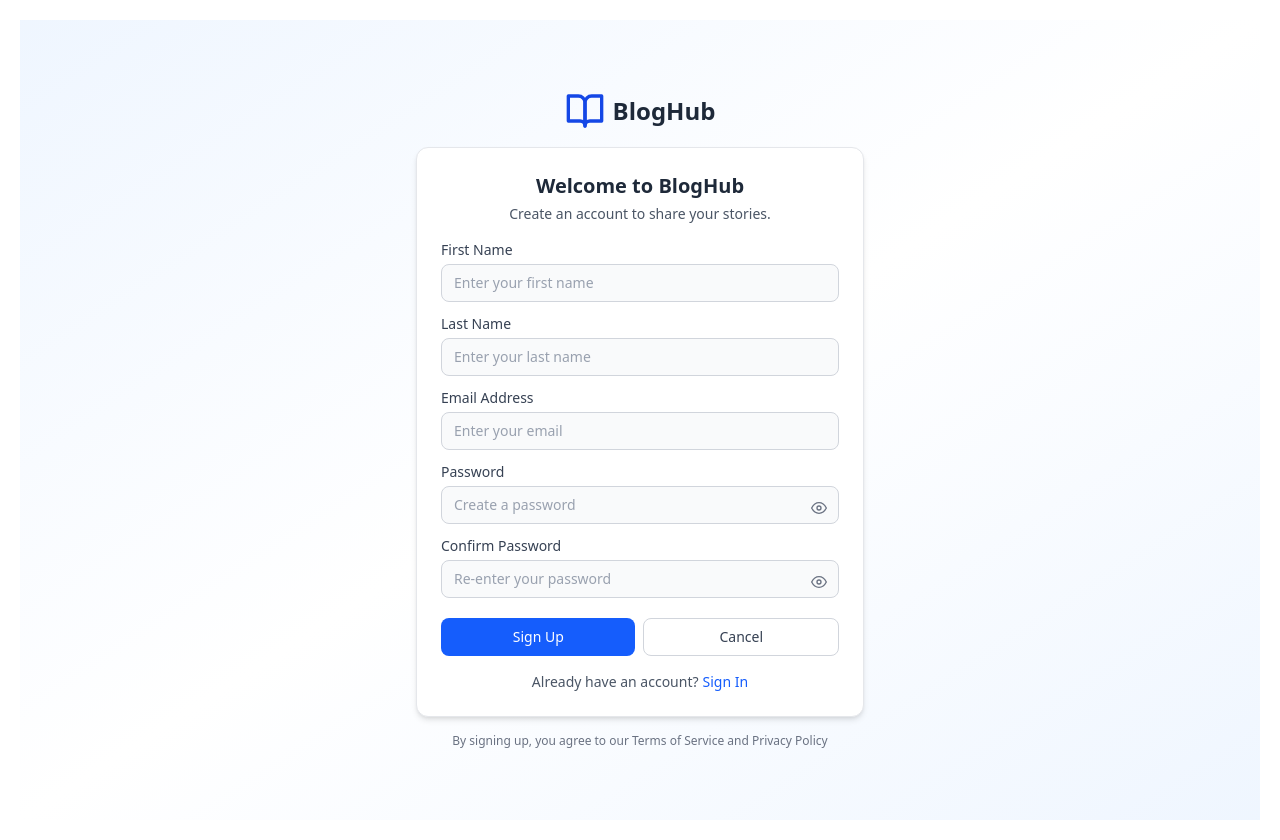
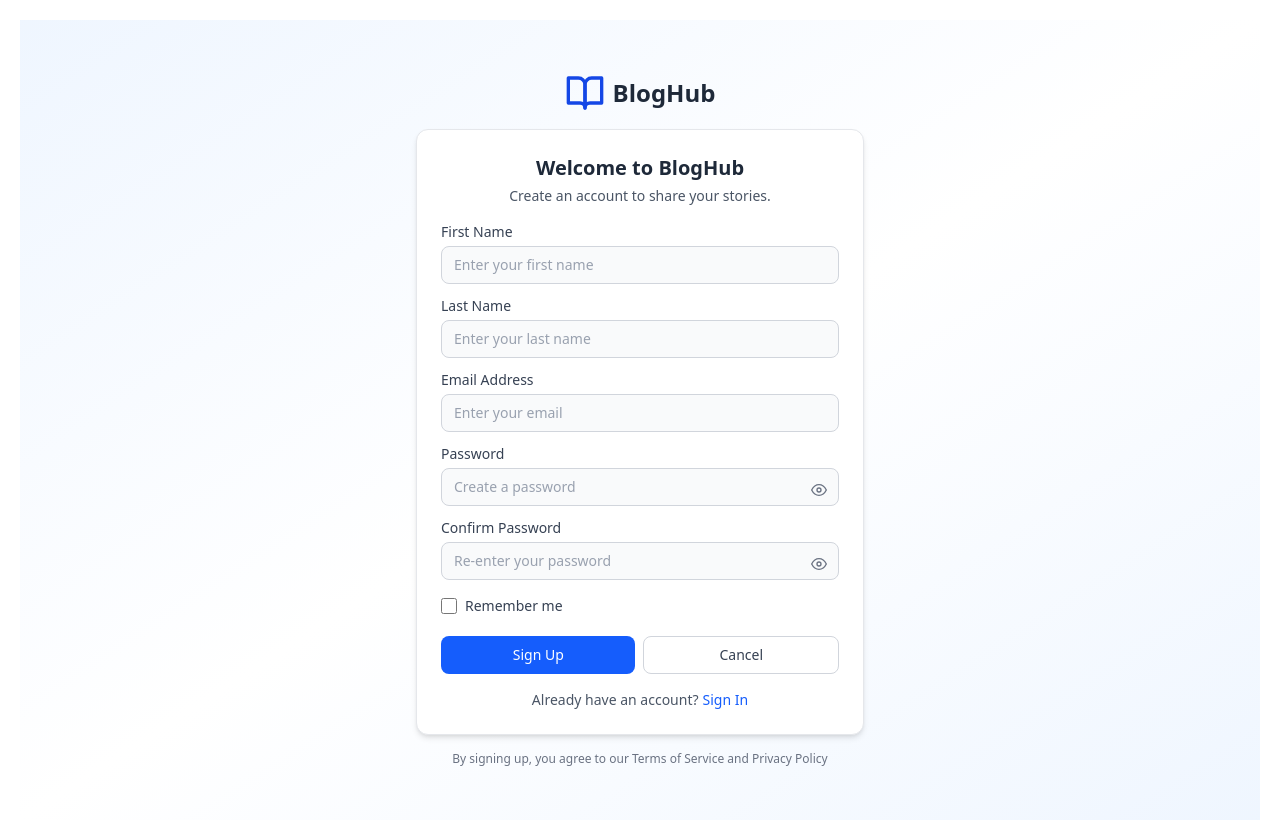
Before and after one commit to Clawz-123/Blog_Frontend, a React (Vite) app: page /signup in a window 1280 px wide. Built offline with nearby package versions, Linux system fonts and the light colour scheme.

Commit message:
registration completed

```diff
--- a/src/Validation/validationSchema.js
+++ b/src/Validation/validationSchema.js
@@ -9,5 +9,6 @@ export const validationSchema = Yup.object({
   password: Yup.string().matches(passwordRegex, "Password must be at least 8 characters long and include at least one uppercase letter, one lowercase letter, one number, and one special character. ").required("Please enter your password"),
   confirmPassword: Yup.string()
     .oneOf([Yup.ref('password'), null], 'Passwords must match')
-    .required('Enter your confrmation passwork')
+    .required('Enter your confrmation passwork'),
+    rememberMe: Yup.boolean()
 });
--- a/src/auth/SignUp.jsx
+++ b/src/auth/SignUp.jsx
@@ -3,6 +3,7 @@ import { FiBookOpen } from "react-icons/fi";
 import { Formik, Form, Field, ErrorMessage } from 'formik';
 import { validationSchema } from '../Validation/validationSchema';
 import { FiEye, FiEyeOff } from "react-icons/fi";
+import { useNavigate } from 'react-router-dom';
 
 const SignupField = [
     { label: 'First Name', name: 'firstName', type: 'text', placeholder: 'Enter your first name' },
@@ -18,6 +19,7 @@ const initialValues = {
     email: "",
     password: "",
     confirmPassword: "",
+    rememberMe: false
 };
 
 const SignUp = () => {
@@ -25,8 +27,11 @@ const SignUp = () => {
         console.log('Form submitted:', values);
         actions.setSubmitting(false);
         actions.resetForm();
+        navigate('/login')
     };
 
+
+    const navigate = useNavigate();
     const [showPassword, setShowPassword] = useState(false);
     const [showConfirmPassword, setShowConfirmPassword] = useState(false);
 
@@ -102,7 +107,13 @@ const SignUp = () => {
                                 <ErrorMessage name={field.name} component="div" className="text-red-500 text-xs mt-1 min-h-[1rem]" />
                             </div>
                         ))}
-
+                        {/* Remember me checkbox */}
+                        <div className="flex items-center gap-2 text-sm text-gray-700 mt-1">
+                            <Field type="checkbox" name="rememberMe" id="rememberMe" className="w-4 h-4" />
+                            <label htmlFor="rememberMe" className="cursor-pointer select-none">
+                                Remember me
+                            </label>
+                        </div>
 
                         {/* Buttons */}
                         <div className='flex flex-col sm:flex-row gap-2 pt-2'>
@@ -114,6 +125,7 @@ const SignUp = () => {
                                 Sign Up
                             </button>
                             <button
+                                onClick={()=> navigate('/')}
                                 type="button"
                                 className="w-full border border-gray-300 text-gray-700 hover:bg-blue-600 hover:text-white
                            font-medium py-2 rounded-lg text-sm transition-all duration-200 focus:outline-none
@@ -129,7 +141,9 @@ const SignUp = () => {
                 <div className="mt-4 text-center">
                     <p className="text-sm text-gray-600">
                         Already have an account?
-                        <span className="text-blue-600 hover:text-blue-800 cursor-pointer font-medium ml-1">
+                        <span
+                        onClick={()=> navigate('/login')}
+                        className="text-blue-600 hover:text-blue-800 cursor-pointer font-medium ml-1">
                             Sign In
                         </span>
                     </p>
```
